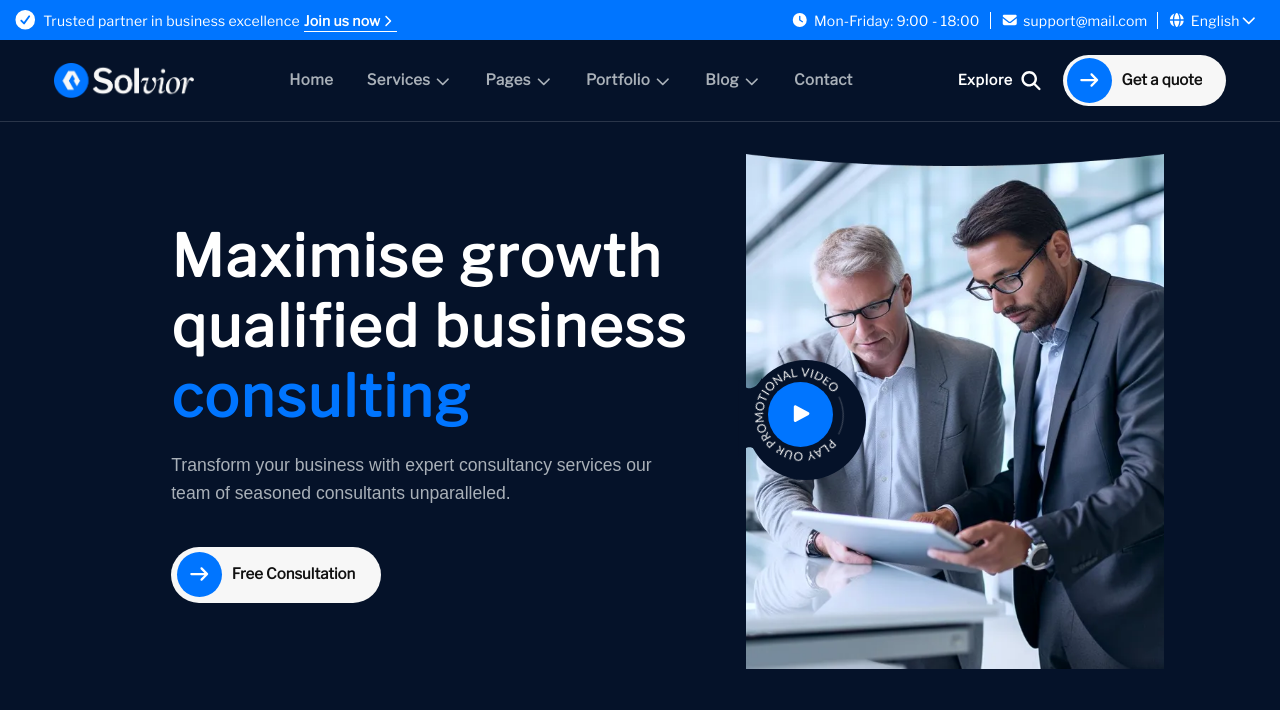
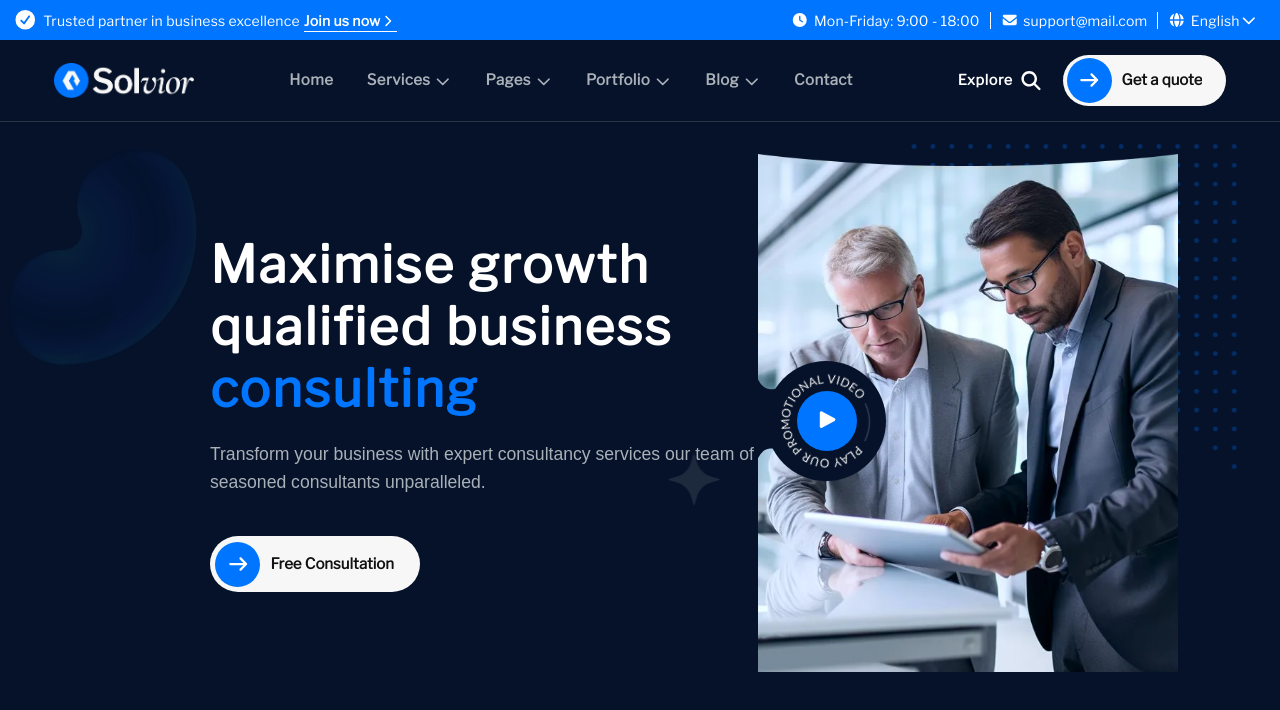
Before and after one commit to mashrafimahin/BusinessAgency, a React app: page / in a window 1280 px wide. Shown: the top 710 px of the page. Built offline with nearby package versions, Linux system fonts and the light colour scheme; the HTML template or start-up script is replaced by a standard one.

Commit message:
hero updated

```diff
--- a/src/Styles/Hero.Styles.jsx
+++ b/src/Styles/Hero.Styles.jsx
@@ -1,19 +1,29 @@
 import { styled, keyframes } from "styled-components";
 
 export const Container = styled.section`
+  position: relative;
   display: flex;
   align-items: center;
   justify-content: center;
   gap: 0rem;
   margin-top: 3%;
   margin-left: 10%;
+
+  @media screen and (min-width: 1480px) {
+    margin-left: 0%;
+    gap: 5rem;
+    width: auto;
+  }
 `;
 
 export const Child = styled.div`
   display: flex;
   flex-direction: column;
   row-gap: 20px;
-  min-width: 54%;
+`;
+
+export const ContentChild = styled(Child)`
+  max-width: 645px;
 `;
 
 export const ImageWrapper = styled.div`
@@ -26,7 +36,7 @@ export const ImageWrapper = styled.div`
     content: "";
     position: absolute;
     top: 40%;
-    left: 10%;
+    left: 2%;
     height: 120px;
     width: 120px;
     border-radius: 50%;
@@ -37,9 +47,9 @@ export const ImageWrapper = styled.div`
     content: "";
     position: absolute;
     top: 43.4%;
-    left: 8.5%;
+    left: 0;
     height: 80px;
-    width: 24px;
+    width: 30px;
     background-color: var(--primaryColor);
     /* background-color: white; */
     clip-path: polygon(
@@ -67,18 +77,21 @@ export const ImageWrapper = styled.div`
       0 100%
     );
   }
+
+  @media screen and (min-width: 1480px) {
+    scale: 1.35;
+    margin-top: 20%;
+  }
 `;
 
 export const Image = styled.img`
-  height: 80%;
-  width: 80%;
-  object-fit: cover;
+  max-width: 420px;
 `;
 
 export const PlayfulText = styled.div`
   position: absolute;
-  top: 39.5%;
-  left: 9.5%;
+  top: 40.5%;
+  left: 5.5%;
   height: 22%;
   width: 22%;
   border-radius: 50%;
@@ -103,8 +116,8 @@ export const PlayText = styled(Image)`
 
 export const PlayButton = styled.button`
   position: absolute;
-  height: 65px;
-  width: 65px;
+  height: 60px;
+  width: 60px;
   border-radius: 50%;
   background-color: var(--accentColor);
   font-size: 1.2rem;
@@ -112,8 +125,52 @@ export const PlayButton = styled.button`
   border: none;
   cursor: pointer;
   transition: scale 0.1s ease-out;
-
   &:active {
     scale: 0.9;
   }
 `;
+
+const OverlayAnim = keyframes`
+  0%,100% { transform: translateX(0); }
+  50% { transform: translateX(-20px); }
+`;
+
+const KidneyAnim = keyframes`
+  0%,100% { transform: translateY(0); }
+  50% { transform: translateY(-20px); }
+`;
+
+const ScaleAnim = keyframes`
+  0%,100% { transform: translateX(-50%) scale(1); }
+  50% { transform: translateX(-50%) scale(1.15); }
+`;
+
+export const OverlayPic = styled.img`
+  position: absolute;
+  top: -2%;
+  right: -8%;
+  max-width: 100%;
+  z-index: -1;
+  opacity: 0.4;
+  animation: ${OverlayAnim} 4s linear infinite;
+
+  @media screen and (min-width: 1480px) {
+    right: 0;
+  }
+`;
+
+export const Kidney = styled(OverlayPic)`
+  left: -24%;
+  animation: ${KidneyAnim} 4s linear infinite;
+
+  @media screen and (min-width: 1480px) {
+    left: 0;
+  }
+`;
+
+export const Scale = styled(OverlayPic)`
+  top: 58%;
+  left: 50%;
+  opacity: 1;
+  animation: ${ScaleAnim} 2s linear infinite;
+`;
--- a/src/pages/Hero.jsx
+++ b/src/pages/Hero.jsx
@@ -4,11 +4,15 @@ import { FontAwesomeIcon } from "@fortawesome/react-fontawesome";
 import {
   Container,
   Child,
+  ContentChild,
   ImageWrapper,
   Image,
   PlayfulText,
   PlayText,
   PlayButton,
+  OverlayPic,
+  Kidney,
+  Scale,
 } from "../Styles/Hero.Styles";
 import {
   Heading,
@@ -24,6 +28,9 @@ import Button from "../components/PrimaryButton";
 // images
 import hero from "../assets/images/hero-1.webp";
 import text from "../assets/images/play-text.png";
+import Kidne from "../assets/images/hero-1.png";
+import Overle from "../assets/images/hero-2.png";
+import Gemini from "../assets/images/hero-3.png";
 // icons
 import { faPlay } from "@fortawesome/free-solid-svg-icons";
 
@@ -32,8 +39,8 @@ function Hero() {
   return (
     <Container>
       {/* info */}
-      <Child>
-        <Heading style={{ fontSize: "3.6rem" }}>
+      <ContentChild>
+        <Heading style={{ fontSize: "clamp(2.2rem, 4vw, 3.6rem)" }}>
           Maximise growth qualified business <Highlight>consulting</Highlight>
         </Heading>
         <Paragraph>
@@ -43,7 +50,7 @@ function Hero() {
         <FlexBox style={topDown}>
           <Button>Free Consultation</Button>
         </FlexBox>
-      </Child>
+      </ContentChild>
       {/* image */}
       <Child>
         <ImageWrapper>
@@ -56,6 +63,10 @@ function Hero() {
           </PlayfulText>
         </ImageWrapper>
       </Child>
+      {/* overlays */}
+      <OverlayPic src={Overle} />
+      <Kidney src={Kidne} />
+      <Scale src={Gemini} />
     </Container>
   );
 }
```
Lines whose indentation alone changed are shown as unchanged.
